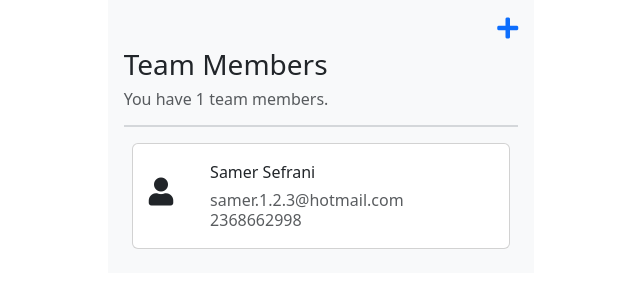
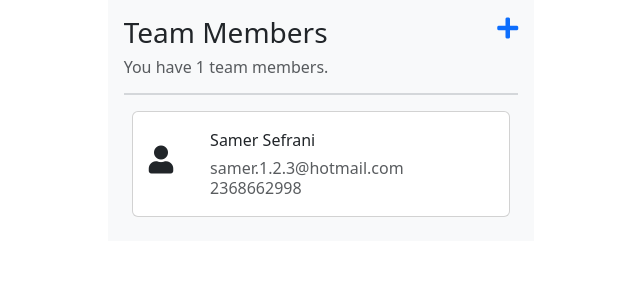
Before and after one commit to Samer-sef/team_managment_project, a Django app: page / in a window 1280 px wide. Shown: the top 300 px of the page, without its empty margins (319-959 px from the left). Run offline with Django 4.2, Linux system fonts and the light colour scheme; data comes from the database, SQL or seed files in the repository; some libraries are stand-ins or nearby versions.

Commit message:
align the add member btn with the header

```diff
--- a/team_managment/templates/list_page.html
+++ b/team_managment/templates/list_page.html
@@ -1,7 +1,7 @@
 {% extends 'base.html' %}
 
 {% block content %}
-    <a class="icon-link d-flex justify-content-end" href="details" style="text-decoration:none">
+    <a class="icon-link d-flex float-end" href="details" style="text-decoration:none">
         <i class="fas fa-plus h4"></i>
     </a>
     <p class="h3">Team Members</p>
```
